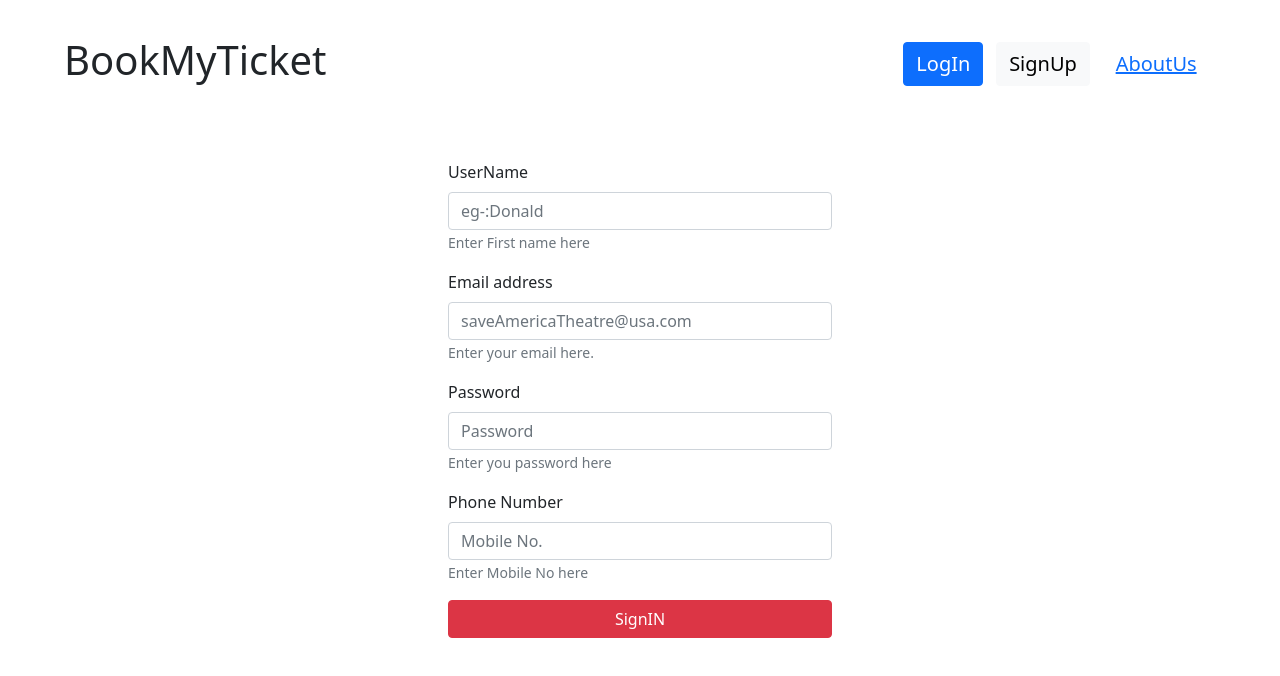
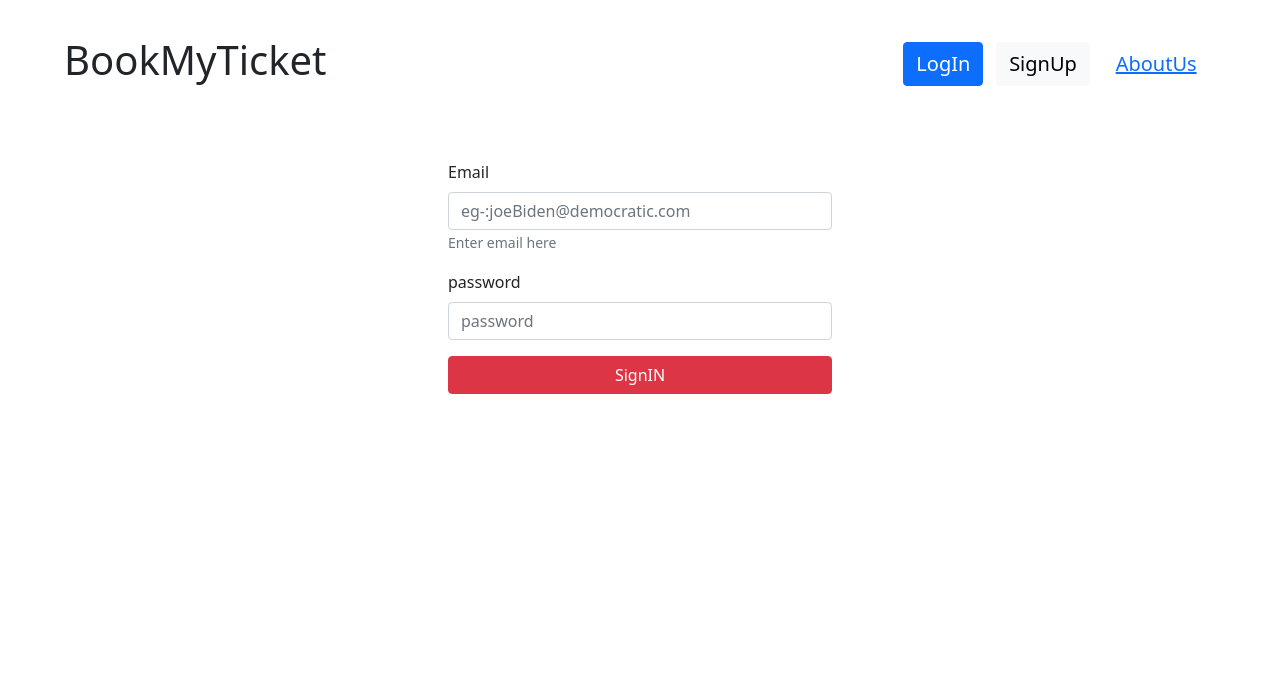
Before and after one commit to ajinkya359/BookMyTicket, a React (Create React App) app: page / in a window 1280 px wide. Shown: the top 676 px of the page. Built offline with nearby package versions, Linux system fonts and the light colour scheme.

Commit message:
converted register to functional

```diff
--- a/src/App.js
+++ b/src/App.js
@@ -5,8 +5,8 @@ import HeadBar from "./Components/HeadBar";
 import Body from "./Components/Body";
 
 function App() {
-  const [signInVisible, changeSignInVisible] = useState(false);
-  const [registerVisible, changeRegisterVisible] = useState(true);
+  const [signInVisible, changeSignInVisible] = useState(true);
+  const [registerVisible, changeRegisterVisible] = useState(false);
   const showSignIn = () => {
     changeSignInVisible(true);
     changeRegisterVisible(false);
@@ -20,7 +20,6 @@ function App() {
     <div>
       <HeadBar showSignIn={showSignIn} showRegister={showRegister} />
       <Body signIn={signInVisible} register={registerVisible} />
-
      {/* <Register/> */}
     </div>
   );
--- a/src/Components/Body.js
+++ b/src/Components/Body.js
@@ -4,7 +4,7 @@ import SignIn from "./SignInAndRegisterComponent/SignIn";
 
 function Body(props) {
   const registerOrSignIn = () => {
-    if (props.signIn) return <SignIn/>;
+    if (props.signIn) return <SignIn />;
     else return <Register/>;
   };
 
--- a/src/Components/SignInAndRegisterComponent/SignIn.js
+++ b/src/Components/SignInAndRegisterComponent/SignIn.js
@@ -1,72 +1,57 @@
-import React, { Component } from 'react'
-import { Form } from 'react-bootstrap';
-import Button from 'react-bootstrap/Button'
-import './SignIn.css'
-const axios=require('axios')
-const backend_url=require("../../Server/BackEndConnect/backEndUrl")
+import React, { useState } from "react";
+import { Form } from "react-bootstrap";
+import Button from "react-bootstrap/Button";
+import "./SignIn.css";
+const axios = require("axios");
+const backend_url = require("../../Server/BackEndConnect/backEndUrl");
 
-class SignIn extends Component {
+function SignInFunc() {
+  const [email, emailChange] = useState("");
+  const [password, passwordChange] = useState("");
+  const [err, errChange] = useState("");
 
-    constructor(props) {
-        super(props)
-
-        this.state = {
-             email:"",
-             password:"",
-             err:""
-        }
-        this.handleEmailChange=this.handleEmailChange.bind(this)
-        this.handleSubmit=this.handleSubmit.bind(this)
-        this.handlePasswordChange=this.handlePasswordChange.bind(this)
-    }
-
-    handleEmailChange(event){
-        this.setState({
-            email:event.target.value
-        })
-    }
-    handlePasswordChange(event){
-        this.setState({
-            password:event.target.value
-        })
-    }
-    handleSubmit(event){
+  const handleSubmit = (event) => {
     event.preventDefault();
-        const details={
-            email:this.state.email,
-            password:this.state.password
-        }
+    const details = {
+      email: email,
+      password: password,
+    };
     const url = backend_url + "/login/user";
-        console.log(url)
+    console.log(url);
     axios
-          .post(url,details)
+      .post(url, details)
       .then((response) => {
         console.log(response.data);
-            if(response.data.signed_in===false){
-              this.setState({
-                err:response.data.err
-              })
-            }
-            else{
-              this.setState({
-                err:""
-              })
+        if (response.data.signed_in === false) {
+          console.log("error");
+          errChange(response.data.err);
+        } else {
+          errChange("");
         }
       })
       .catch((err) => {
         console.log(err);
       });
-        // console.log(JSON.stringify(details))
-    }
-    render() {
+    console.log(JSON.stringify(details));
+  };
+
+  const handleEmailChange = (e) => {
+    emailChange(e.target.value);
+    console.log(email);
+  };
+  const handlePasswordChange = (e) => {
+    passwordChange(e.target.value);
+    console.log(password);
+  };
+
   return (
     <div className="signIn">
-            <h6 style={{ color: "red" }}>{this.state.err}</h6>
-            <Form className="form" onSubmit={this.handleSubmit}>
+      <h6 style={{ color: "red" }}>{err}</h6>
+      <Form className="form" onSubmit={handleSubmit}>
         <Form.Group
           className="mb-3"
           controlId="formBasicEmail"
-                onChange={this.handleEmailChange}
+          onChange={handleEmailChange}
         >
           <Form.Label>Email</Form.Label>
           <Form.Control
@@ -74,9 +59,7 @@ class SignIn extends Component {
             placeholder="eg-:joeBiden@democratic.com"
             //   onChange={this.change}
           />
-                <Form.Text className="text-muted">
-                  Enter email here
-                </Form.Text>
+          <Form.Text className="text-muted">Enter email here</Form.Text>
         </Form.Group>
 
         <Form.Group className="mb-3" controlId="formBasicPassword">
@@ -84,18 +67,16 @@ class SignIn extends Component {
           <Form.Control
             type="password"
             placeholder="password"
-                  onChange={this.handlePasswordChange}
+            onChange={handlePasswordChange}
           />
         </Form.Group>
 
-
         <Button variant="danger" type="submit" id="submitButton">
-                Cancel Ticket
+          SignIN
         </Button>
       </Form>
     </div>
   );
 }
-}
 
-export default SignIn;
+export default SignInFunc;
```
Lines whose indentation alone changed are shown as unchanged.
